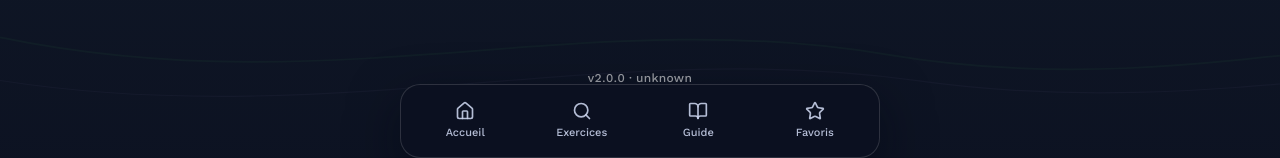
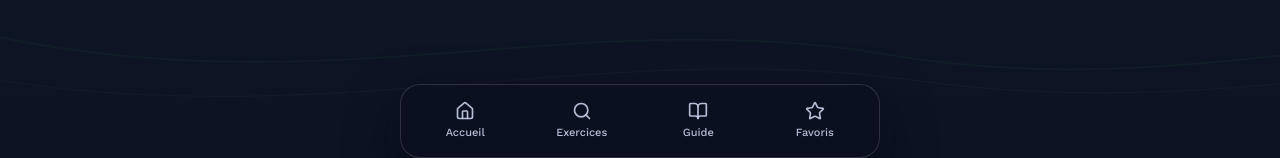
Before and after one commit to LaurentFrx/eps-guide-app, a Next.js app: page /~offline in a window 1280 px wide. Shown: the part 642-800 px from the top of the page. Built offline with nearby package versions, Linux system fonts and the light colour scheme; no server answers.

Commit message:
fix(ui): show footer only on home + bump version

```diff
--- a/src/components/Footer.tsx
+++ b/src/components/Footer.tsx
@@ -1,6 +1,7 @@
 "use client";
 
 import { useEffect, useMemo, useState } from "react";
+import { usePathname } from "next/navigation";
 import { APP_VERSION, COMMIT_SHA } from "@/lib/version";
 import { cn } from "@/lib/utils";
 
@@ -14,6 +15,8 @@ type VersionPayload = {
 };
 
 export default function Footer({ className }: FooterProps) {
+  const pathname = usePathname() ?? "/";
+  const isHome = pathname === "/" || pathname.startsWith("/accueil");
   const fallback = useMemo<VersionPayload>(
     () => ({
       version: APP_VERSION,
@@ -22,6 +25,10 @@ export default function Footer({ className }: FooterProps) {
     []
   );
   const [runtime, setRuntime] = useState<VersionPayload>(fallback);
+
+  if (!isHome) {
+    return null;
+  }
 
   useEffect(() => {
     let mounted = true;
@@ -53,7 +60,7 @@ export default function Footer({ className }: FooterProps) {
       )}
     >
       <span className="pointer-events-none text-[11px] font-medium tracking-wide tabular-nums text-white/60 md:text-xs">
-        v{displayVersion} · {short}
+        v{displayVersion} &middot; {short}
       </span>
     </div>
   );
--- a/src/lib/version.ts
+++ b/src/lib/version.ts
@@ -1,5 +1,5 @@
 // Versioning: PATCH (2.0.1) small UI/text/bugfix, MINOR (2.1.0) new visible feature, MAJOR (3.0.0) structural revamp.
-export const APP_VERSION = "2.0.0";
+export const APP_VERSION = "2.0.1";
 // Icon cache busting: bump only when icons/manifest assets change.
 export const ICON_V = "2";
 
```
